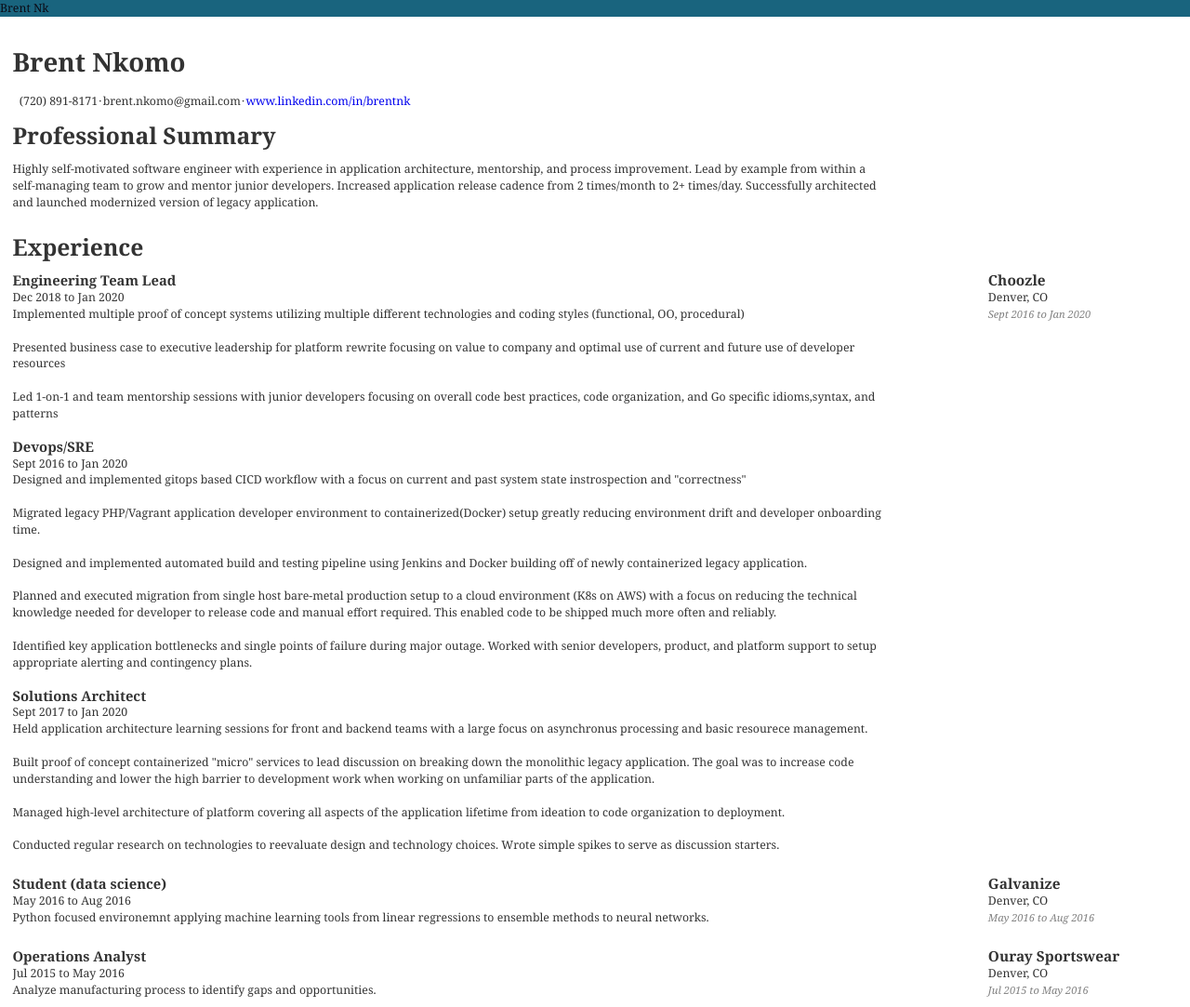
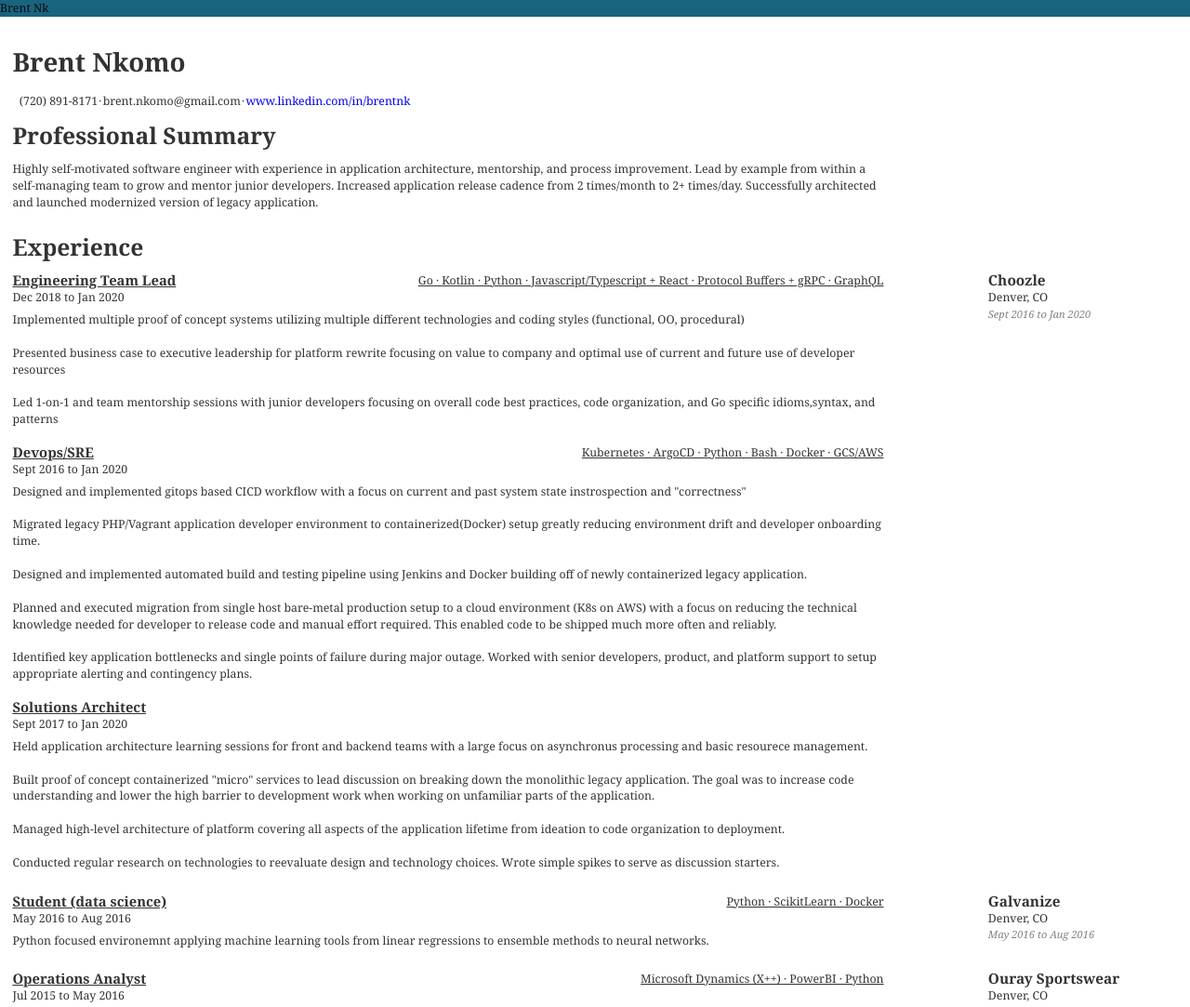
Before and after one commit to brentnk/brentnk.com, a Gatsby site: page /resume in a window 1280 px wide. Shown: the top 1083 px of the page at 93% size. Built offline with nearby package versions, Linux system fonts and the light colour scheme; Gatsby itself is replaced by a stand-in of ours.

Commit message:
add tech per role

```diff
--- a/data/resume.yaml
+++ b/data/resume.yaml
@@ -18,6 +18,13 @@ experience:
     roles:
     - order: 1
       title: Engineering Team Lead
+      technologies:
+        - Go
+        - Kotlin
+        - Python
+        - Javascript/Typescript + React
+        - Protocol Buffers + gRPC
+        - GraphQL
       timeSpan:
         startDate: Dec 2018
         endDate: Jan 2020
@@ -30,6 +37,13 @@ experience:
         text: Led 1-on-1 and team mentorship sessions with junior developers focusing on overall code best practices, code organization, and Go specific idioms,syntax, and patterns
     - order: 2
       title: Devops/SRE
+      technologies:
+      - Kubernetes
+      - ArgoCD
+      - Python
+      - Bash
+      - Docker
+      - GCS/AWS
       timeSpan:
         startDate: Sept 2016
         endDate: Jan 2020
@@ -70,6 +84,10 @@ experience:
     roles:
     - order: 1
       title: Student (data science)
+      technologies:
+      - Python
+      - ScikitLearn
+      - Docker
       timeSpan:
         startDate: May 2016
         endDate: Aug 2016
@@ -87,6 +105,10 @@ experience:
     roles:
     - order: 2
       title: Operations Analyst
+      technologies:
+      - Microsoft Dynamics (X++)
+      - PowerBI
+      - Python
       timeSpan:
         startDate: Jul 2015
         endDate: May 2016
--- /dev/null
+++ b/src/components/resume/roles.css
@@ -0,0 +1,14 @@
+.role-tech {
+    font-weight: normal;
+    font-size: smaller;
+}
+
+.role-title {
+    display: flex;
+    justify-content: space-between;
+    text-decoration: underline;
+}
+
+.work-dates {
+    margin-bottom: .5em;
+}
--- a/src/components/resume/roles.tsx
+++ b/src/components/resume/roles.tsx
@@ -1,19 +1,26 @@
 import React from "react"
 import { ResumeRoleData } from "../../pages/resume"
 
+import "./roles.css"
+
 const roleTitleStyle: React.CSSProperties = {
   fontWeight: `bold`,
-  fontSize: `larger`
+  fontSize: `larger`,
 }
 
 const RoleDetail = (props: ResumeRoleData) => {
-  const { order, points, timeSpan, title } = props
+  const { order, points, timeSpan, title, technologies } = props
 
   // in-place sort
   points.sort((a, b) => a.order - b.order)
   return (
     <>
-      <div className="role-title" style={roleTitleStyle}>{title}</div>
+      <div className="role-title" style={roleTitleStyle}>
+        {title}
+        {technologies ? (
+          <span className={`role-tech`}>{technologies.join(" · ")}</span>
+          ) : null}
+          </div>
       <div className="work-dates">
         {timeSpan.startDate} to {timeSpan.endDate}
       </div>
--- a/src/pages/resume.tsx
+++ b/src/pages/resume.tsx
@@ -32,6 +32,7 @@ export interface ResumeRolePoint {
 export interface ResumeRoleData {
   order: number
   title: string
+  technologies: string[]
   timeSpan: ResumeTimeSpan
   points: ResumeRolePoint[]
 }
```
